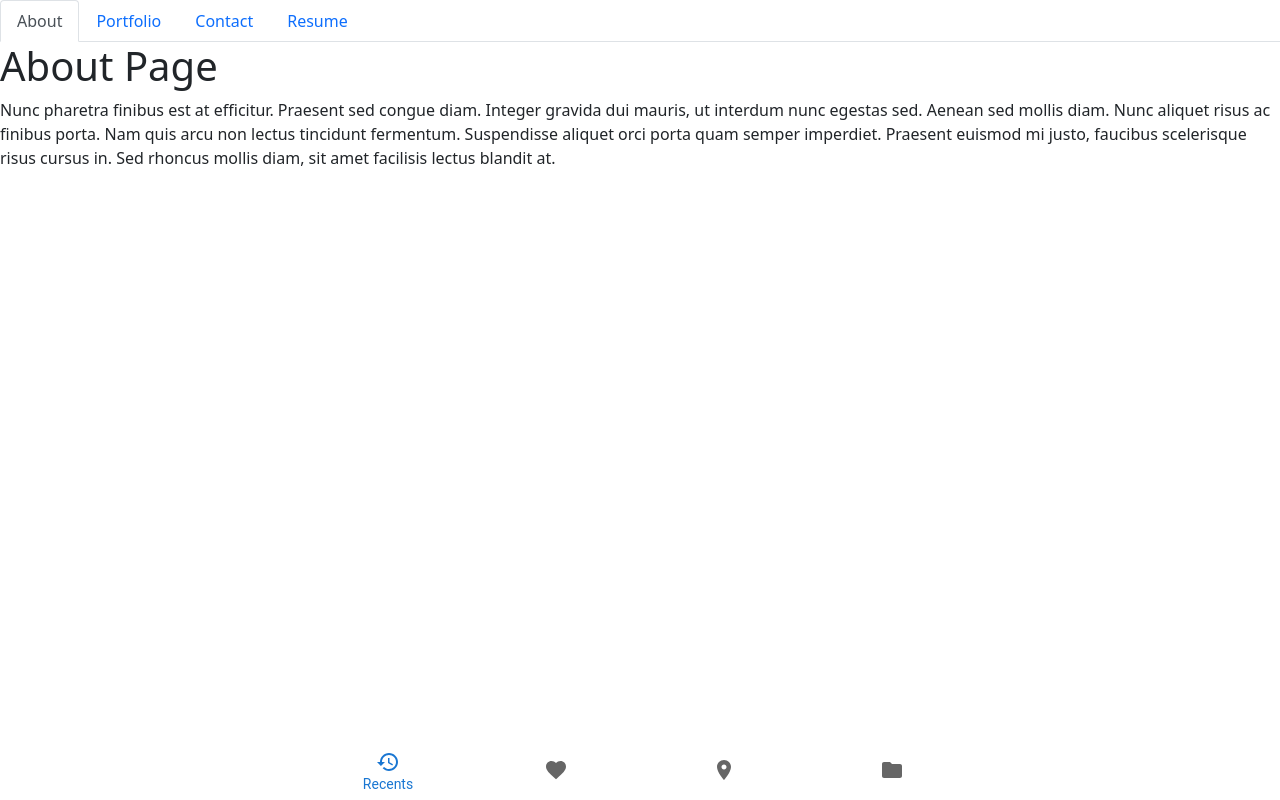
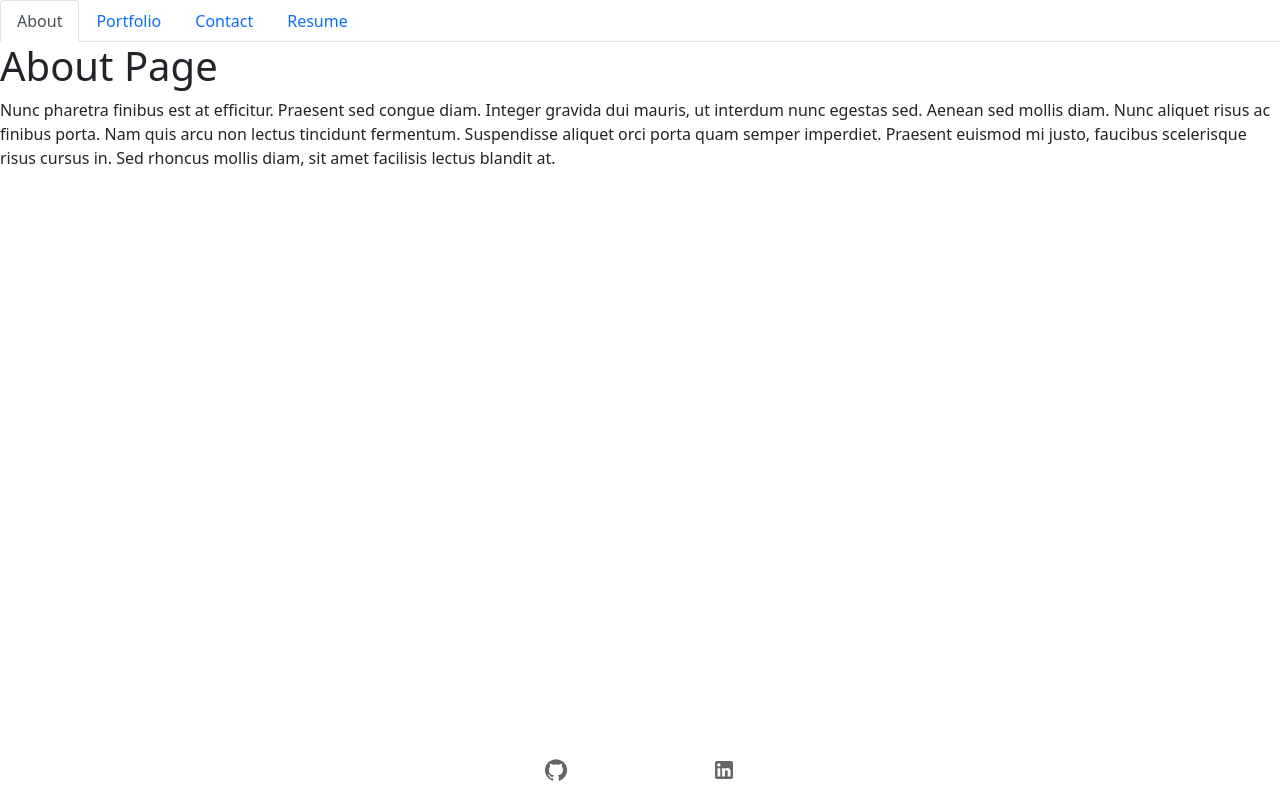
Before and after one commit to kaleb1027/react-portfolio, a React (Create React App) app: page / in a window 1280 px wide. Built offline with nearby package versions, Linux system fonts and the light colour scheme.

Commit message:
Imported MUI icons

```diff
--- a/src/components/Footer.js
+++ b/src/components/Footer.js
@@ -1,10 +1,8 @@
 import * as React from 'react';
 import BottomNavigation from '@mui/material/BottomNavigation';
 import BottomNavigationAction from '@mui/material/BottomNavigationAction';
-import FolderIcon from '@mui/icons-material/Folder';
-import RestoreIcon from '@mui/icons-material/Restore';
-import FavoriteIcon from '@mui/icons-material/Favorite';
-import LocationOnIcon from '@mui/icons-material/LocationOn';
+import GitHubIcon from '@mui/icons-material/GitHub';
+import LinkedInIcon from '@mui/icons-material/LinkedIn';
 
 const styles = {
     footerStyles: {
@@ -24,21 +22,16 @@ export default function Footer() {
   return (
     <BottomNavigation style={styles.footerStyles} sx={{ width: 500 }} value={value} onChange={handleChange}>
       <BottomNavigationAction
-        label="Recents"
-        value="recents"
-        icon={<RestoreIcon />}
+        label="GitHub"
+        value="GitHub"
+        icon={<GitHubIcon />}
       />
       <BottomNavigationAction
-        label="Favorites"
-        value="favorites"
-        icon={<FavoriteIcon />}
+        label="LinkedIn"
+        value="LinkedIn"
+        icon={<LinkedInIcon />}
       />
-      <BottomNavigationAction
-        label="Nearby"
-        value="nearby"
-        icon={<LocationOnIcon />}
-      />
-      <BottomNavigationAction label="Folder" value="folder" icon={<FolderIcon />} />
+
     </BottomNavigation>
   );
 }
```
